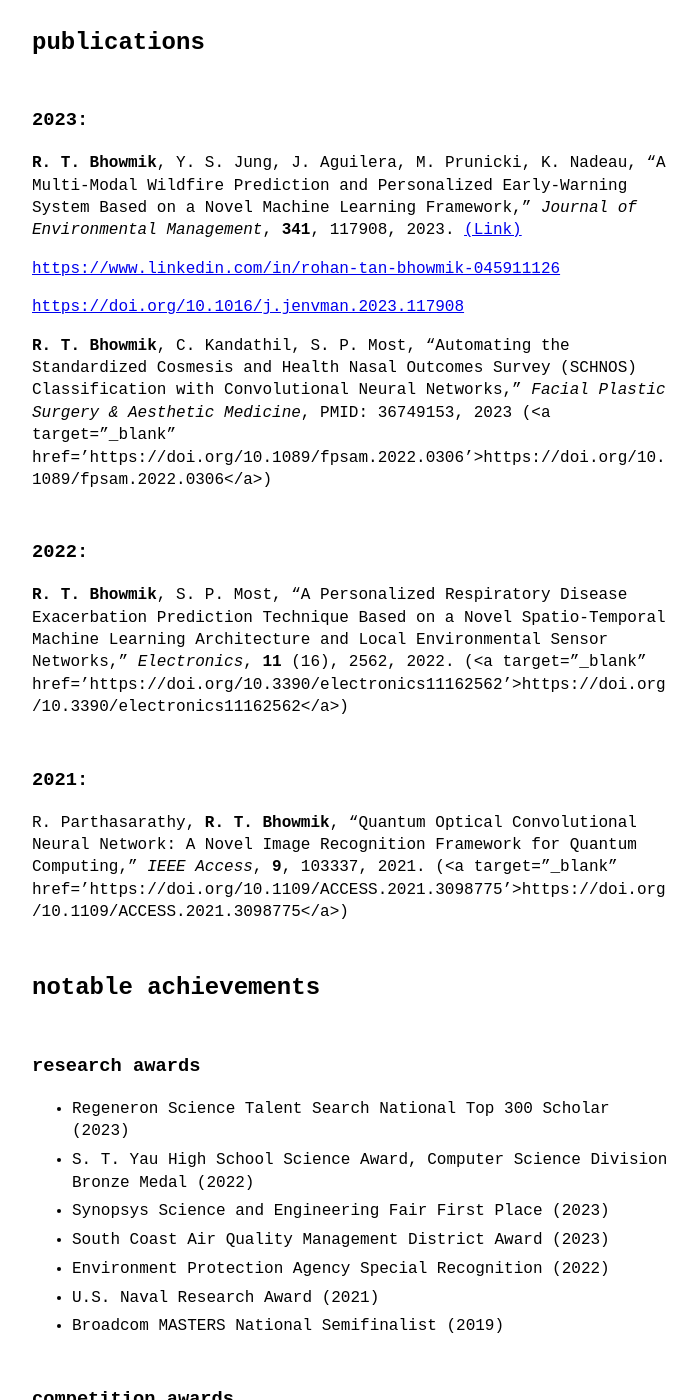
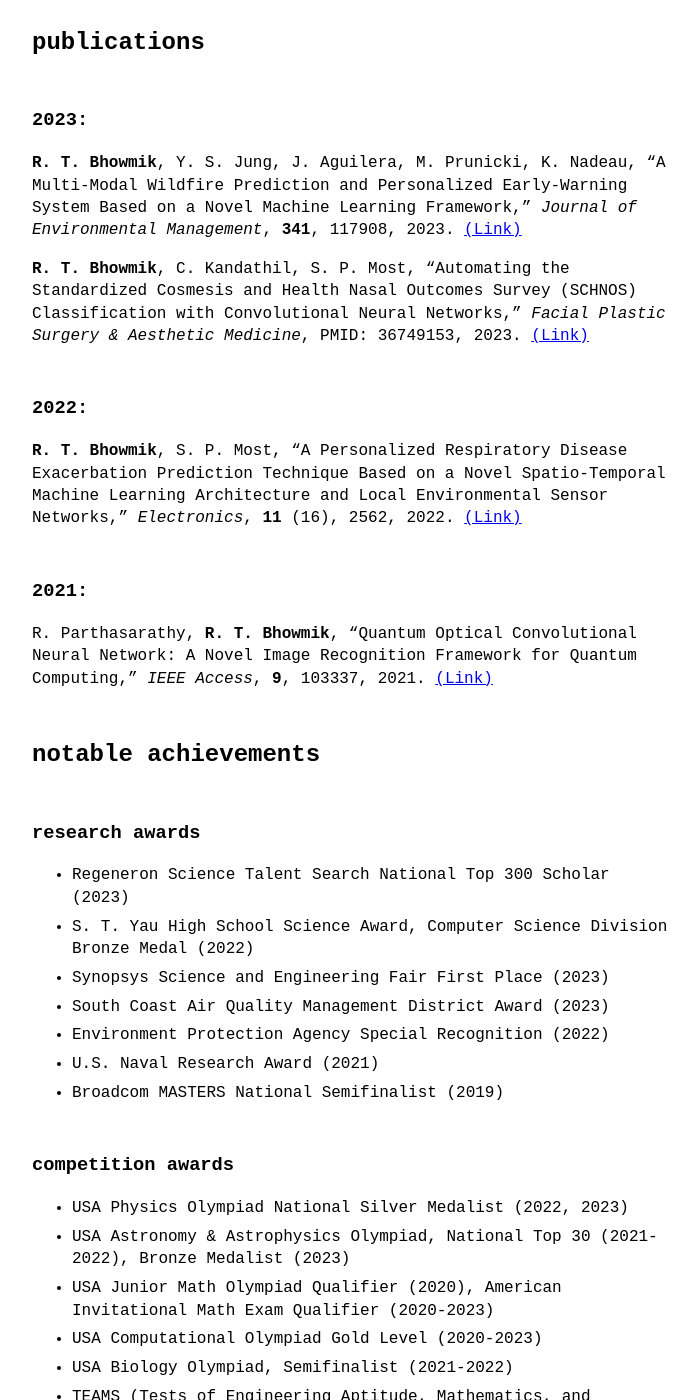
Before and after one commit to rohan-tan-bhowmik/rohan-tan-bhowmik.github.io, a Jekyll site: the page built from index.md, in a window 1280 px wide and 1400 px high, scrolled down 921 px. Shown: the whole window, without its empty margins (288-985 px from the left). Built offline with Jekyll 4.4.1, drawn with Linux system fonts in a browser that asks for light colours.

Commit message:
Update index.md

```diff
--- a/index.md
+++ b/index.md
@@ -17,18 +17,13 @@ Outside of academics, I volunteer with organizations to help sensory-deficient i
 <h3>2023:</h3>
 <b>R. T. Bhowmik</b>, Y. S. Jung, J. Aguilera, M. Prunicki, K. Nadeau, “A Multi-Modal Wildfire Prediction and Personalized Early-Warning System Based on a Novel Machine Learning Framework,” <i>Journal of Environmental Management</i>, <b>341</b>, 117908, 2023. <a target="_blank" href='https://doi.org/10.1016/j.jenvman.2023.117908'>(Link)</a>
 
-<a href='https://www.linkedin.com/in/rohan-tan-bhowmik-045911126'>https://www.linkedin.com/in/rohan-tan-bhowmik-045911126</a>
-
-<a target="_blank" href='https://doi.org/10.1016/j.jenvman.2023.117908'>https://doi.org/10.1016/j.jenvman.2023.117908</a>
-
-<b>R. T. Bhowmik</b>, C. Kandathil, S. P. Most, “Automating the Standardized Cosmesis and Health Nasal Outcomes Survey (SCHNOS) Classification with Convolutional Neural Networks,” <i>Facial Plastic Surgery & Aesthetic Medicine</i>, PMID: 36749153, 2023 (<a target=”_blank” href='https://doi.org/10.1089/fpsam.2022.0306'>https://doi.org/10.1089/fpsam.2022.0306</a>)
+<b>R. T. Bhowmik</b>, C. Kandathil, S. P. Most, “Automating the Standardized Cosmesis and Health Nasal Outcomes Survey (SCHNOS) Classification with Convolutional Neural Networks,” <i>Facial Plastic Surgery & Aesthetic Medicine</i>, PMID: 36749153, 2023. <a target="_blank" href='https://doi.org/10.1089/fpsam.2022.0306'>(Link)</a>
 
 <h3>2022:</h3>
-<b>R. T. Bhowmik</b>, S. P. Most, “A Personalized Respiratory Disease Exacerbation Prediction Technique Based on a Novel Spatio-Temporal Machine Learning Architecture and Local Environmental Sensor Networks,” <i>Electronics</i>, <b>11</b> (16), 2562, 2022. (<a target=”_blank” href='https://doi.org/10.3390/electronics11162562'>https://doi.org/10.3390/electronics11162562</a>)
+<b>R. T. Bhowmik</b>, S. P. Most, “A Personalized Respiratory Disease Exacerbation Prediction Technique Based on a Novel Spatio-Temporal Machine Learning Architecture and Local Environmental Sensor Networks,” <i>Electronics</i>, <b>11</b> (16), 2562, 2022. <a target="_blank" href='https://doi.org/10.3390/electronics11162562'>(Link)</a>
 
 <h3>2021:</h3>
-R. Parthasarathy, <b>R. T. Bhowmik</b>, “Quantum Optical Convolutional Neural Network: A Novel Image Recognition Framework for Quantum Computing,” <i>IEEE Access</i>, <b>9</b>, 103337, 2021. (<a target=”_blank” href='https://doi.org/10.1109/ACCESS.2021.3098775'>https://doi.org/10.1109/ACCESS.2021.3098775</a>)
-
+R. Parthasarathy, <b>R. T. Bhowmik</b>, “Quantum Optical Convolutional Neural Network: A Novel Image Recognition Framework for Quantum Computing,” <i>IEEE Access</i>, <b>9</b>, 103337, 2021. <a target="_blank" href='https://doi.org/10.1109/ACCESS.2021.3098775'>(Link)</a>
 
 <h2>notable achievements</h2>
 <h3>research awards</h3>
```
